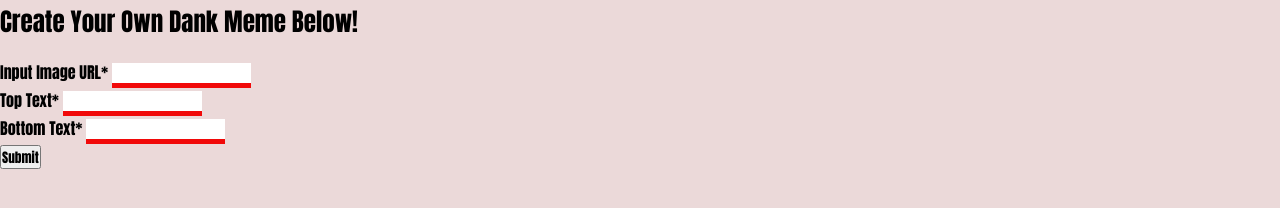
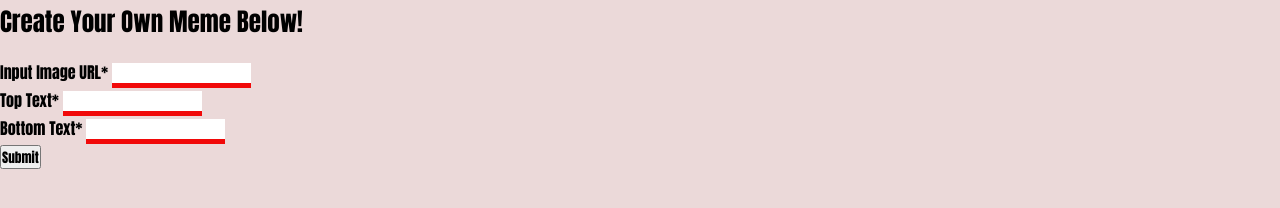
Before and after one commit to Jjcaligiuri77/Meme-Generator, a plain HTML site: page index.html in a window 1280 px wide. Shown: the part 562-770 px from the top of the page. Drawn offline with nearby package versions, Linux system fonts and the light colour scheme.

Commit message:
Update index.html

```diff
--- a/index.html
+++ b/index.html
@@ -44,7 +44,7 @@
         </div>
         <div class="col-md-6">
           <div class="tool">
-            <h2>Create Your Own Dank Meme Below!</h2>
+            <h2>Create Your Own Meme Below!</h2>
             <form role="form">
               <div class="form-group">
                 <label> Input Image URL&#42;</label>
```
